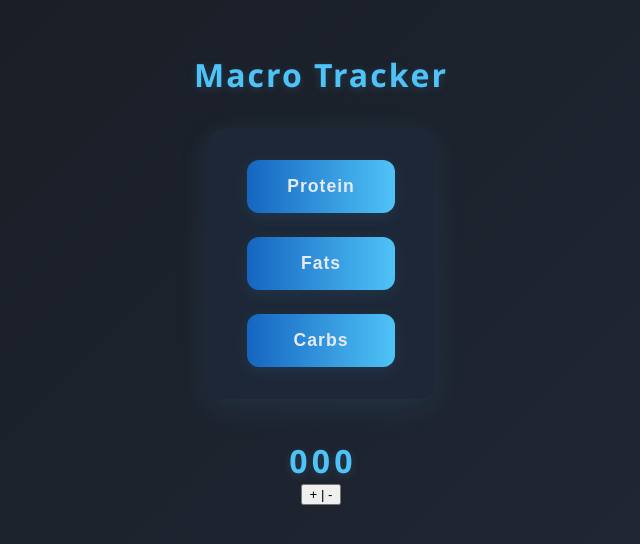
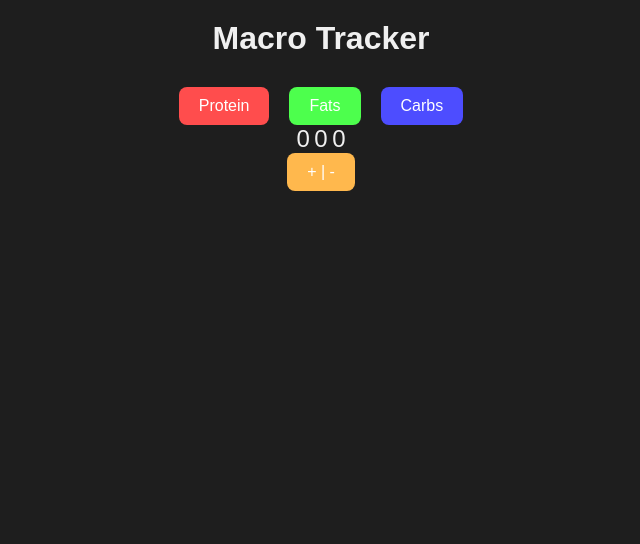
Before and after one commit to Jasn57/MacroCounter, a plain HTML site: page index.html in a window 1280 px wide. Shown: the whole page, without its empty margins (319-959 px from the left). Drawn offline with Linux system fonts and the light colour scheme.

Commit message:
Update style.css

```diff
--- a/src/css/style.css
+++ b/src/css/style.css
@@ -1,98 +1,80 @@
+
+* {
+    box-sizing: border-box;
+    margin: 0;
+    padding: 0;
+    font-family: Arial, sans-serif;
+}
+
 body {
-    font-family: 'Segoe UI', Roboto, Arial, sans-serif;
-    background: linear-gradient(135deg, #181c24 0%, #232b39 100%);
-    color: #e6eaf3;
     display: flex;
     flex-direction: column;
     align-items: center;
-    padding: 2rem;
+    justify-content: flex-start;
     min-height: 100vh;
-    margin: 0;
+    background-color: #1e1e1e;
+    color: #f0f0f0;
+    padding: 20px;
 }
 
+/* title */
 h1 {
-    color: #4fc3f7;
-    margin-bottom: 2rem;
-    letter-spacing: 2px;
-    text-shadow: 0 2px 8px rgba(79,195,247,0.18);
+    margin-bottom: 30px;
+    font-size: 2em;
 }
 
+/* button container */
 .buttons {
     display: flex;
-    flex-direction: column;
-    gap: 1.5rem;
-    margin-bottom: 2.5rem;
-    background: rgba(30, 40, 56, 0.95);
-    border-radius: 18px;
-    padding: 2rem 2.5rem;
-    box-shadow: 0 8px 32px 0 rgba(79,195,247,0.10);
+    gap: 20px;
 }
 
 .button-row {
     display: flex;
+    flex-direction: column;
     align-items: center;
-    gap: 2rem;
-    justify-content: space-between;
+    gap: 10px;
 }
 
-.buttons button, .aors button {
-    padding: 1rem 2.5rem;
-    font-size: 1.1rem;
-    border: none;
-    border-radius: 12px;
-    background: linear-gradient(90deg, #1565c0 0%, #4fc3f7 100%);
-    color: #e6eaf3;
-    cursor: pointer;
-    box-shadow: 0 4px 16px rgba(79,195,247,0.10);
-    transition: transform 0.12s, background 0.2s, box-shadow 0.2s;
-    font-weight: 600;
-    letter-spacing: 1px;
+/* button colors */
+#pbutton {
+    background-color: #ff4d4d; /* red */
 }
 
-.buttons button:hover, .aors button:hover {
-    background: linear-gradient(90deg, #1e88e5 0%, #81d4fa 100%);
-    transform: scale(1.07);
-    box-shadow: 0 6px 24px rgba(79,195,247,0.18);
+#fbutton {
+    background-color: #4dff4d; /* green */
 }
 
-.numbers span, .button-row span {
-    font-size: 2rem;
-    font-weight: bold;
-    color: #4fc3f7;
-    text-shadow: 0 2px 8px rgba(79,195,247,0.18);
-    min-width: 2.5rem;
+#cbutton {
+    background-color: #4d4dff; /* blue */
+}
+
+#aors {
+    background-color: #ffb84d; /* orange */
+}
+
+/*  button styles */
+button {
+    padding: 10px 20px;
+    font-size: 1em;
+    border: none;
+    border-radius: 8px;
+    cursor: pointer;
+    color: white;
+    transition: filter 0.2s;
+}
+
+button:hover {
+    filter: brightness(1.2);
+}
+
+/* counters */
+span {
+    font-size: 1.5em;
     text-align: center;
 }
+
+/* + - button container */
 .aors {
-    margin-bottom: 2.5rem;
+    margin-top: 30px;
 }
-
-.aors button {
-    background: linear-gradient(90deg, #232b39 0%, #1565c0 100%);
-    color: #4fc3f7;
-    font-size: 1.2rem;
-    border-radius: 50px;
-    padding: 0.8rem 2.2rem;
-    box-shadow: 0 4px 16px rgba(79,195,247,0.10);
-    font-weight: 700;
-    letter-spacing: 2px;
-}
-
-.aors button:hover {
-    background: linear-gradient(90deg, #1565c0 0%, #4fc3f7 100%);
-    color: #fff;
-}
-
-/* mobile scaling */
-@media (max-width: 600px) {
-    .buttons {
-        padding: 1rem 0.5rem;
-    }
-    .button-row {
-        flex-direction: column;
-        gap: 0.7rem;
-    }
-    .aors button {
-        width: 100%;
-    }
-}
```
